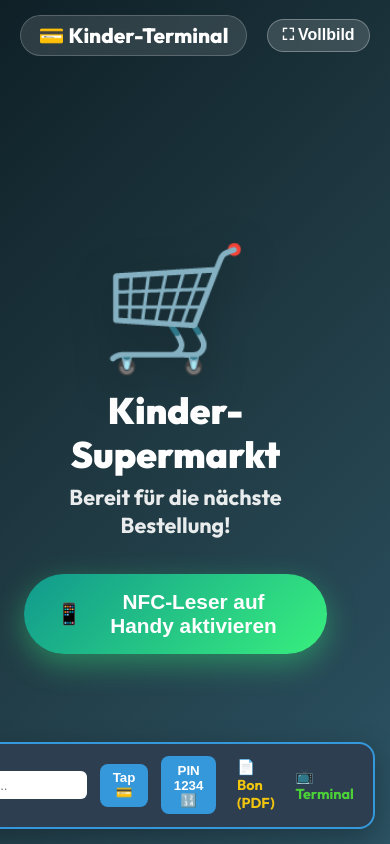
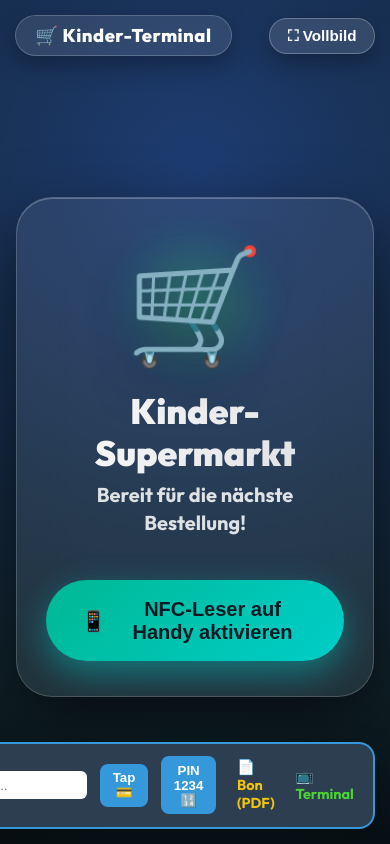
Before and after one commit to Ayakashi97/kids-supermarket, a Flask app: page /terminal in a window 390 px wide. Run offline with Flask 3, Linux system fonts and the light colour scheme; data that the repository does not hold is empty; some libraries are stand-ins or nearby versions.

Commit message:
style: redesign terminal app UI with glassmorphic centered mobile layout and glowing neon animations

```diff
--- a/app/templates/terminal.html
+++ b/app/templates/terminal.html
@@ -7,14 +7,18 @@
 <link rel="preconnect" href="https://fonts.gstatic.com" crossorigin>
 <link href="https://fonts.googleapis.com/css2?family=Outfit:wght@700;800;900&display=swap" rel="stylesheet">
 <style>
+    * {
+        box-sizing: border-box;
+    }
+
     body {
         margin: 0;
         padding: 0;
-        background: linear-gradient(135deg, #0f2027 0%, #203a43 50%, #2c5364 100%);
+        background: radial-gradient(circle at 50% 20%, #1e3c72 0%, #0f2027 80%, #080f14 100%);
         color: white;
-        font-family: 'Outfit', sans-serif;
-        height: 100vh;
-        height: 100dvh;
+        font-family: 'Outfit', -apple-system, BlinkMacSystemFont, sans-serif;
+        min-height: 100vh;
+        min-height: 100dvh;
         display: flex;
         flex-direction: column;
         align-items: center;
@@ -25,14 +29,12 @@
         -webkit-tap-highlight-color: transparent;
     }
 
-    /* Top Bar */
+    /* Fixed Glass Header */
     .terminal-header {
         position: fixed;
         top: 15px;
-        left: 20px;
-        right: 20px;
-        font-size: 1.3rem;
-        font-weight: 800;
+        left: 15px;
+        right: 15px;
         display: flex;
         align-items: center;
         justify-content: space-between;
@@ -42,73 +44,100 @@
     .terminal-brand {
         display: flex;
         align-items: center;
-        gap: 10px;
-        background: rgba(255, 255, 255, 0.12);
-        backdrop-filter: blur(10px);
-        padding: 0.4rem 1.1rem;
+        gap: 8px;
+        background: rgba(255, 255, 255, 0.1);
+        backdrop-filter: blur(16px);
+        -webkit-backdrop-filter: blur(16px);
+        padding: 0.5rem 1.2rem;
         border-radius: 50px;
         border: 1px solid rgba(255, 255, 255, 0.2);
-    }
-
-    .terminal-actions {
-        display: flex;
-        align-items: center;
-        gap: 10px;
-    }
-
-    .nfc-status-pill {
-        font-size: 0.95rem;
-        font-weight: 700;
-        padding: 0.4rem 1rem;
-        border-radius: 50px;
-        background: rgba(255, 255, 255, 0.15);
-        border: 1px solid rgba(255, 255, 255, 0.25);
-        display: flex;
-        align-items: center;
-        gap: 6px;
-        transition: all 0.3s ease;
-    }
-
-    .nfc-status-pill.active {
-        background: rgba(46, 204, 113, 0.3);
-        border-color: #2ecc71;
-        color: #2ecc71;
-        box-shadow: 0 0 15px rgba(46, 204, 113, 0.5);
+        font-size: 1.15rem;
+        font-weight: 800;
+        letter-spacing: 0.5px;
+        box-shadow: 0 8px 25px rgba(0, 0, 0, 0.3);
     }
 
     .btn-fullscreen {
-        background: rgba(255, 255, 255, 0.15);
-        border: 1px solid rgba(255, 255, 255, 0.3);
+        background: rgba(255, 255, 255, 0.12);
+        backdrop-filter: blur(16px);
+        -webkit-backdrop-filter: blur(16px);
+        border: 1px solid rgba(255, 255, 255, 0.25);
         color: white;
-        padding: 0.4rem 0.9rem;
+        padding: 0.5rem 1.1rem;
         border-radius: 50px;
-        font-size: 1rem;
-        font-weight: 700;
+        font-size: 0.95rem;
+        font-weight: 800;
         cursor: pointer;
-        backdrop-filter: blur(10px);
         transition: transform 0.15s ease, background 0.15s ease;
+        box-shadow: 0 8px 25px rgba(0, 0, 0, 0.3);
     }
 
     .btn-fullscreen:active {
         transform: scale(0.92);
-        background: rgba(255, 255, 255, 0.3);
+        background: rgba(255, 255, 255, 0.25);
     }
 
-    /* Main Container */
-    .terminal-container {
-        text-align: center;
-        max-width: 750px;
-        padding: 1.5rem;
-        width: 90%;
-        margin-top: 40px;
+    /* Outer Wrapper for 100% Mobile Center */
+    .terminal-viewport-wrapper {
+        width: 100%;
+        max-width: 480px;
+        padding: 1rem;
+        display: flex;
+        flex-direction: column;
+        align-items: center;
+        justify-content: center;
+        box-sizing: border-box;
+        margin-top: 50px;
     }
 
-    /* Card Reader Pulsing Animation */
+    /* Modern Glassmorphic Main Card */
+    .terminal-glass-card {
+        background: rgba(255, 255, 255, 0.08);
+        backdrop-filter: blur(25px);
+        -webkit-backdrop-filter: blur(25px);
+        border: 1px solid rgba(255, 255, 255, 0.18);
+        border-radius: 36px;
+        padding: 2.2rem 1.8rem;
+        width: 100%;
+        text-align: center;
+        box-shadow: 0 30px 70px rgba(0, 0, 0, 0.6), inset 0 1px 0 rgba(255, 255, 255, 0.25);
+        position: relative;
+        overflow: hidden;
+        transition: transform 0.3s ease, box-shadow 0.3s ease;
+    }
+
+    /* Pulsing Glowing Aura around NFC Icon */
+    .card-icon-halo-wrapper {
+        position: relative;
+        display: inline-block;
+        margin-bottom: 1rem;
+    }
+
     .terminal-card-icon {
-        font-size: 7.5rem;
-        margin-bottom: 0.5rem;
-        display: inline-block;
-        filter: drop-shadow(0 10px 20px rgba(0,0,0,0.3));
+        font-size: 7rem;
+        display: block;
+        position: relative;
+        z-index: 2;
+        filter: drop-shadow(0 15px 25px rgba(0, 0, 0, 0.4));
+    }
+
+    .card-halo-ring {
+        position: absolute;
+        top: 50%;
+        left: 50%;
+        transform: translate(-50%, -50%);
+        width: 140px;
+        height: 140px;
+        border-radius: 50%;
+        background: radial-gradient(circle, rgba(56, 239, 125, 0.4) 0%, rgba(17, 153, 142, 0.1) 60%, transparent 100%);
+        z-index: 1;
+        animation: auraGlow 2s infinite ease-in-out;
+    }
+
+    @keyframes auraGlow {
+        0% { transform: translate(-50%, -50%) scale(0.9); opacity: 0.4; }
+        50% { transform: translate(-50%, -50%) scale(1.35); opacity: 0.95; filter: blur(8px); }
+        100% { transform: translate(-50%, -50%) scale(0.9); opacity: 0.4; }
     }
 
     .pulse-animation {
@@ -116,89 +145,98 @@
     }
 
     @keyframes cardPulse {
-        0% { transform: scale(1); filter: drop-shadow(0 0 0 rgba(255,230,109,0)); }
-        50% { transform: scale(1.18); filter: drop-shadow(0 0 40px rgba(255,230,109,0.9)); }
-        100% { transform: scale(1); filter: drop-shadow(0 0 0 rgba(255,230,109,0)); }
+        0% { transform: scale(1); }
+        50% { transform: scale(1.15); filter: drop-shadow(0 0 30px rgba(56,239,125,0.8)); }
+        100% { transform: scale(1); }
     }
 
+    /* Headings */
     .terminal-title {
-        font-size: 2.3rem;
+        font-size: 2.2rem;
         font-weight: 900;
         margin-bottom: 0.4rem;
         line-height: 1.2;
+        background: linear-gradient(135deg, #ffffff 0%, #dcdde1 100%);
+        -webkit-background-clip: text;
+        -webkit-text-fill-color: transparent;
     }
 
     .terminal-subtitle {
-        font-size: 1.35rem;
-        opacity: 0.9;
-        margin-bottom: 1rem;
+        font-size: 1.25rem;
+        opacity: 0.85;
+        margin-bottom: 1.2rem;
+        line-height: 1.4;
     }
 
+    /* Neon Price Badge */
     .amount-badge {
         display: inline-block;
-        background: #00b894;
-        color: white;
-        font-size: 2.6rem;
+        background: linear-gradient(135deg, #11998e 0%, #38ef7d 100%);
+        color: #080f14;
+        font-size: 2.8rem;
         font-weight: 900;
         padding: 0.5rem 2.2rem;
         border-radius: 50px;
-        box-shadow: 0 10px 25px rgba(0,184,148,0.4);
-        margin-top: 0.5rem;
+        box-shadow: 0 12px 35px rgba(56, 239, 125, 0.45);
+        margin-top: 0.6rem;
+        letter-spacing: 1px;
     }
 
-    /* Prominent NFC Activation Button */
+    /* Prominent 3D Glass NFC Activation Button */
     .btn-nfc-activate {
-        background: linear-gradient(135deg, #11998e 0%, #38ef7d 100%);
-        color: white;
+        background: linear-gradient(135deg, #00b894 0%, #00cec9 100%);
+        color: #091a24;
         border: none;
-        padding: 1rem 2rem;
-        font-size: 1.3rem;
+        padding: 1.1rem 2.2rem;
+        font-size: 1.25rem;
         font-weight: 900;
         border-radius: 50px;
         cursor: pointer;
-        box-shadow: 0 10px 30px rgba(56, 239, 125, 0.4);
-        margin-top: 1.2rem;
+        box-shadow: 0 12px 35px rgba(0, 206, 201, 0.45);
+        margin-top: 1.5rem;
         transition: transform 0.15s ease, box-shadow 0.15s ease;
         display: inline-flex;
         align-items: center;
         gap: 10px;
+        width: 100%;
+        justify-content: center;
     }
 
     .btn-nfc-activate:active {
-        transform: scale(0.95);
+        transform: scale(0.96);
     }
 
-    /* Live NFC Feedback Toast */
+    /* Toast Notification Banner */
     .nfc-feedback-toast {
-        background: #2ecc71;
-        color: #0f2027;
+        background: linear-gradient(135deg, #2ecc71, #1abc9c);
+        color: #080f14;
         font-weight: 900;
-        font-size: 1.2rem;
-        padding: 0.8rem 1.6rem;
+        font-size: 1.15rem;
+        padding: 0.8rem 1.5rem;
         border-radius: 50px;
-        margin: 1rem auto;
+        margin-bottom: 1.2rem;
         display: inline-flex;
         align-items: center;
-        gap: 10px;
+        gap: 8px;
         box-shadow: 0 10px 30px rgba(46, 204, 113, 0.5);
-        animation: toastPop 0.3s cubic-bezier(0.175, 0.885, 0.32, 1.275);
+        animation: toastPop 0.35s cubic-bezier(0.175, 0.885, 0.32, 1.275);
     }
 
     @keyframes toastPop {
-        0% { transform: scale(0); }
-        80% { transform: scale(1.05); }
-        100% { transform: scale(1); }
+        0% { transform: scale(0); opacity: 0; }
+        80% { transform: scale(1.06); opacity: 1; }
+        100% { transform: scale(1); opacity: 1; }
     }
 
     /* Customer Photo Display */
     .customer-photo-box {
-        width: 170px;
-        height: 170px;
+        width: 160px;
+        height: 160px;
         border-radius: 50%;
         overflow: hidden;
-        border: 8px solid #00b894;
-        margin: 0 auto 1rem auto;
-        box-shadow: 0 15px 35px rgba(0,0,0,0.4);
+        border: 6px solid #38ef7d;
+        margin: 0 auto 1.2rem auto;
+        box-shadow: 0 15px 40px rgba(56, 239, 125, 0.4);
         animation: photoPop 0.4s cubic-bezier(0.175, 0.885, 0.32, 1.275);
     }
 
@@ -341,9 +379,10 @@
 {% endblock %}
 
 {% block content %}
+<!-- Header Bar -->
 <div class="terminal-header">
     <div class="terminal-brand">
-        <span>💳 Kinder-Terminal</span>
+        <span>🛒 Kinder-Terminal</span>
     </div>
     <div class="terminal-actions">
         <button type="button" class="btn-fullscreen" onclick="toggleFullscreen()" title="Vollbild umschalten">
@@ -352,17 +391,23 @@
     </div>
 </div>
 
-<div class="terminal-container">
-    <!-- Live NFC Scan Toast Banner -->
+<!-- Perfectly Mobile-Centered Viewport Container -->
+<div class="terminal-viewport-wrapper">
+    <!-- Glassmorphic Main Card -->
+    <div class="terminal-glass-card">
+
+        <!-- Live Scan Toast Banner -->
         <div id="liveNfcFeedback" class="nfc-feedback-toast hidden"></div>
 
         <!-- State 1: IDLE -->
         <div id="stateIdle">
+            <div class="card-icon-halo-wrapper">
+                <div class="card-halo-ring"></div>
                 <div class="terminal-card-icon">🛒</div>
+            </div>
             <div class="terminal-title">Kinder-Supermarkt</div>
             <div class="terminal-subtitle">Bereit für die nächste Bestellung!</div>
 
-        <!-- NFC Activation Button (Required for Chrome User Gesture Rule) -->
             <button type="button" id="btnNfcActivate" class="btn-nfc-activate" onclick="initWebNFC(true)">
                 <span>📱</span> <span>NFC-Leser auf Handy aktivieren</span>
             </button>
@@ -370,9 +415,11 @@
 
         <!-- State 2: WAITING FOR PAYMENT -->
         <div id="stateWaiting" class="hidden">
-        <!-- Hardware / Web NFC Reader View -->
             <div id="hwWaitingView">
+                <div class="card-icon-halo-wrapper">
+                    <div class="card-halo-ring"></div>
                     <div class="terminal-card-icon pulse-animation">💳</div>
+                </div>
                 <div class="terminal-title">Karte jetzt anhalten!</div>
                 <div class="terminal-subtitle" id="waitingSubtitle">Halte deine physische Supermarkt-Karte an die Rückseite des Handys</div>
             </div>
@@ -589,17 +638,6 @@ function toggleFullscreen() {
     }
 }
 
-function updateNfcStatus(status, icon, text) {
-    const pill = document.getElementById("nfcStatusPill");
-    const iconEl = document.getElementById("nfcStatusIcon");
-    const textEl = document.getElementById("nfcStatusText");
-    if (!pill) return;
-
-    pill.className = "nfc-status-pill " + status;
-    iconEl.textContent = icon;
-    textEl.textContent = text;
-}
-
 // Smartphone Web NFC API scanner with User-Gesture Activation Support
 async function initWebNFC(isUserClick = false) {
     const btnActivate = document.getElementById("btnNfcActivate");
@@ -612,7 +650,6 @@ async function initWebNFC(isUserClick = false) {
             await ndefReaderInstance.scan();
             webNfcScanning = true;
             console.log("Web NFC reader scanner active!");
-            updateNfcStatus("active", "⚡", "NFC Scanner Aktiv");
 
             if (btnActivate) {
                 btnActivate.style.display = "none";
@@ -653,7 +689,7 @@ async function initWebNFC(isUserClick = false) {
                 }
 
                 if (rawUid) {
-                    showNfcFeedbackToast(`✅ NFC Karte erkannt! (ID: ${rawUid})`);
+                    showNfcFeedbackToast(`✅ NFC Karte erfasst! (ID: ${rawUid})`);
                     if (window.termSocket) {
                         window.termSocket.emit("card_tapped", { uid: rawUid });
                     }
@@ -663,22 +699,13 @@ async function initWebNFC(isUserClick = false) {
             console.warn("Web NFC activation failed/denied:", error);
             webNfcScanning = false;
 
-            if (location.protocol !== 'https:' && location.hostname !== 'localhost' && location.hostname !== '127.0.0.1') {
-                updateNfcStatus("touch", "⚠️", "NFC benötigt Chrome Flag");
-                if (btnActivate) {
-                    btnActivate.innerHTML = `<span>⚠️</span> <span>Chrome Flag 'unsafely-treat-insecure-origin-as-secure' aktivieren</span>`;
-                }
-            } else {
-                updateNfcStatus("touch", "📱", "Tippen zum NFC Aktivieren");
             if (btnActivate) {
                 btnActivate.style.display = "inline-flex";
-                }
             }
         }
     } else {
         console.log("Web NFC not supported in this browser.");
         webNfcScanning = false;
-        updateNfcStatus("touch", "💳", "NFC Terminal");
         if (btnActivate) {
             btnActivate.style.display = "none";
         }
```
Also changed, not shown: other parts of app/templates/terminal.html (+65 -67 lines). Lines whose indentation alone changed are shown as unchanged.
